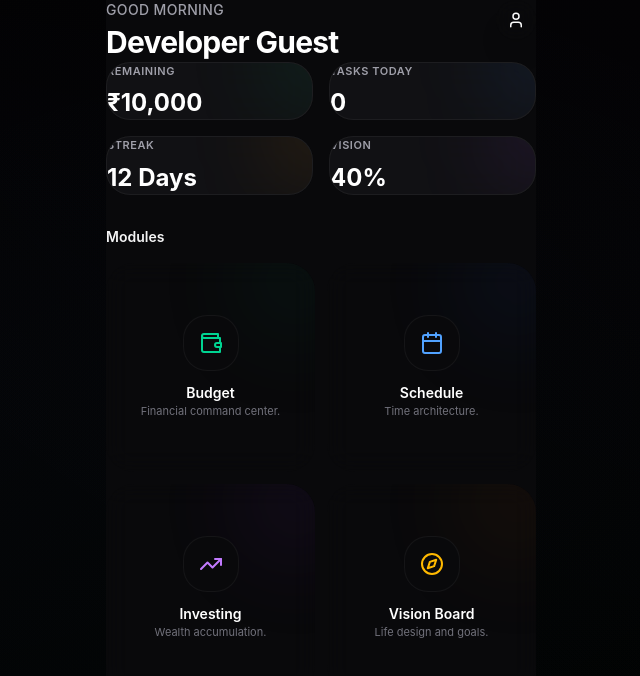
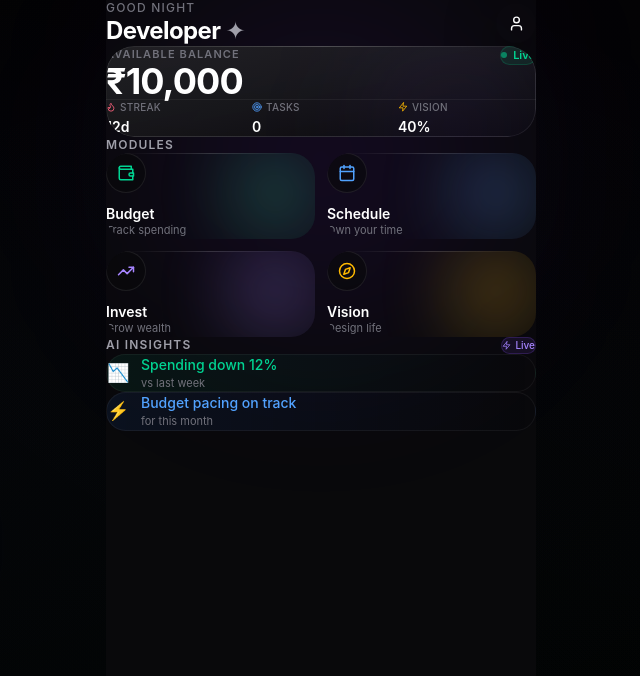
Before and after one commit to Atomstars/Buddy-App, a React (Vite) app: page / in a window 1280 px wide. Both pictures are taken after a click on the button "Sign In as Dev Guest (Bypass)". Shown: the top 676 px of the page, without its empty margins (319-959 px from the left). Built offline with nearby package versions, Linux system fonts and the light colour scheme; no server answers; the database is empty.

Commit message:
feat: premium UX refactor — auth redirect, module nav, cinematic hub design, glass navbar

```diff
--- a/src/App.jsx
+++ b/src/App.jsx
@@ -24,6 +24,7 @@ function App() {
   const [activeTab, setActiveTab] = useState('home');
   const [showSplash, setShowSplash] = useState(true);
   const [selectedDate, setSelectedDate] = useState(new Date());
+  const navigate = useNavigate();
 
   // Auth
   const {
@@ -123,6 +124,15 @@ function App() {
   const isAuthenticated = !!user;
   const showAuth = !showSplash && !authLoading && !isAuthenticated;
   const showApp = !showSplash && !authLoading && isAuthenticated;
+
+  // Always redirect to Global Home Hub immediately after login
+  const prevAuth = React.useRef(false);
+  React.useEffect(() => {
+    if (!prevAuth.current && isAuthenticated && !showSplash) {
+      navigate('/', { replace: true });
+    }
+    prevAuth.current = isAuthenticated;
+  }, [isAuthenticated, showSplash]);
 
 
   return (
--- a/src/components/GlobalHomeHub.jsx
+++ b/src/components/GlobalHomeHub.jsx
@@ -1,6 +1,6 @@
 import React from 'react';
 import { motion } from 'framer-motion';
-import { Wallet, Calendar, TrendingUp, Compass, User } from 'lucide-react';
+import { Wallet, Calendar, TrendingUp, Compass, User, Zap, Target, Flame } from 'lucide-react';
 import { useNavigate } from 'react-router-dom';
 import { formatCurrency } from '../utils/formatters';
 
@@ -16,8 +16,9 @@ export const GlobalHomeHub = ({
 
   const getGreeting = () => {
     const hour = new Date().getHours();
+    if (hour < 5)  return 'Good Night';
     if (hour < 12) return 'Good Morning';
-    if (hour < 18) return 'Good Afternoon';
+    if (hour < 17) return 'Good Afternoon';
     return 'Good Evening';
   };
 
@@ -25,128 +26,219 @@ export const GlobalHomeHub = ({
     {
       id: 'budget',
       title: 'Budget',
-      desc: 'Financial command center.',
+      desc: 'Track spending',
       icon: Wallet,
-      color: 'from-emerald-500/20 to-emerald-900/40 text-emerald-400',
+      glow: '#34d399',
+      bg: 'from-emerald-500/15 to-emerald-900/5',
+      iconColor: 'text-emerald-400',
       path: '/budget'
     },
     {
       id: 'schedule',
       title: 'Schedule',
-      desc: 'Time architecture.',
+      desc: 'Own your time',
       icon: Calendar,
-      color: 'from-blue-500/20 to-blue-900/40 text-blue-400',
+      glow: '#60a5fa',
+      bg: 'from-blue-500/15 to-blue-900/5',
+      iconColor: 'text-blue-400',
       path: '/schedule'
     },
     {
       id: 'investing',
-      title: 'Investing',
-      desc: 'Wealth accumulation.',
+      title: 'Invest',
+      desc: 'Grow wealth',
       icon: TrendingUp,
-      color: 'from-purple-500/20 to-purple-900/40 text-purple-400',
+      glow: '#a78bfa',
+      bg: 'from-violet-500/15 to-violet-900/5',
+      iconColor: 'text-violet-400',
       path: '/investing'
     },
     {
       id: 'manifest',
-      title: 'Vision Board',
-      desc: 'Life design and goals.',
+      title: 'Vision',
+      desc: 'Design life',
       icon: Compass,
-      color: 'from-amber-500/20 to-amber-900/40 text-amber-400',
+      glow: '#fbbf24',
+      bg: 'from-amber-500/15 to-amber-900/5',
+      iconColor: 'text-amber-400',
       path: '/manifest'
     }
   ];
 
+  const firstName = (userName || 'Akash').split(' ')[0];
+
   return (
-    <div className="w-full min-h-screen bg-zinc-950 text-zinc-50 pb-safe relative overflow-x-hidden selection:bg-zinc-800">
-      <header className="w-full px-4 pt-12 pb-6 flex justify-between items-start">
+    <div className="w-full min-h-screen bg-zinc-950 text-zinc-50 overflow-x-hidden pb-10 relative selection:bg-zinc-800">
+
+      {/* Ambient background layers */}
+      <div className="pointer-events-none fixed inset-0 z-0">
+        <div className="absolute top-0 left-1/2 -translate-x-1/2 w-80 h-80 bg-violet-600/10 rounded-full blur-[100px]" />
+        <div className="absolute top-40 right-0 w-48 h-48 bg-emerald-500/8 rounded-full blur-[80px]" />
+        <div className="absolute bottom-40 left-0 w-48 h-48 bg-blue-500/8 rounded-full blur-[80px]" />
+      </div>
+
+      {/* Header */}
+      <header className="relative z-10 w-full px-5 pt-12 pb-2 flex justify-between items-center">
         <motion.div
-          initial={{ opacity: 0, y: 10 }}
-          animate={{ opacity: 1, y: 0 }}
-          className="flex flex-col gap-1"
+          initial={{ opacity: 0, x: -10 }}
+          animate={{ opacity: 1, x: 0 }}
+          transition={{ duration: 0.4 }}
         >
-          <p className="text-zinc-400 text-sm font-medium tracking-wide uppercase">
+          <p className="text-zinc-500 text-xs font-medium tracking-widest uppercase mb-0.5">
             {getGreeting()}
           </p>
-          <h1 className="text-3xl font-bold tracking-tight text-white m-0 leading-tight">
-            {userName || 'Akash'}
+          <h1 className="text-2xl font-bold tracking-tight text-white leading-tight">
+            {firstName} <span className="text-zinc-400 font-light">✦</span>
           </h1>
         </motion.div>
 
         <motion.button
-          initial={{ opacity: 0, scale: 0.9 }}
+          initial={{ opacity: 0, scale: 0.8 }}
           animate={{ opacity: 1, scale: 1 }}
+          transition={{ duration: 0.4, delay: 0.1 }}
+          whileTap={{ scale: 0.9 }}
           onClick={onProfileClick}
-          className="w-10 h-10 rounded-full bg-zinc-800/80 backdrop-blur-md border border-white/10 flex items-center justify-center text-white hover:bg-zinc-700/80 transition-all hover:scale-105 outline-none shadow-xl"
+          className="w-10 h-10 rounded-full bg-zinc-800 border border-white/10 flex items-center justify-center text-zinc-300 hover:bg-zinc-700 hover:text-white transition-all outline-none shadow-lg"
         >
-          <User size={18} />
+          <User size={17} />
         </motion.button>
       </header>
 
-      <main className="w-full px-4 flex flex-col gap-8 pb-12">
+      {/* Hero Financial Card */}
       <motion.section
-          initial={{ opacity: 0, y: 10 }}
+        initial={{ opacity: 0, y: 16 }}
         animate={{ opacity: 1, y: 0 }}
-          transition={{ delay: 0.1 }}
-          className="grid grid-cols-2 gap-4"
+        transition={{ duration: 0.5, delay: 0.1 }}
+        className="relative z-10 mx-4 mt-6"
       >
-          <div className="bg-zinc-900/60 backdrop-blur-xl border border-white/5 rounded-[1.5rem] p-5 flex flex-col gap-2 relative overflow-hidden">
-             <div className="absolute top-0 right-0 w-24 h-24 bg-emerald-500/10 rounded-full blur-2xl -translate-y-1/2 translate-x-1/2" />
-             <p className="text-zinc-400 text-[11px] font-semibold tracking-wider uppercase">Remaining</p>
-             <p className="text-2xl font-bold text-white">{formatCurrency(Math.max(0, monthlyRemaining || 0))}</p>
+        <div className="relative rounded-[1.75rem] overflow-hidden">
+          {/* Card gradient bg */}
+          <div className="absolute inset-0 bg-gradient-to-br from-zinc-800/80 via-zinc-900/90 to-zinc-950 border border-white/8 rounded-[1.75rem]" />
+          <div className="absolute top-0 left-0 right-0 h-px bg-gradient-to-r from-transparent via-white/20 to-transparent" />
+          <div className="absolute top-0 right-0 w-40 h-40 bg-violet-500/10 rounded-full blur-3xl pointer-events-none" />
+
+          <div className="relative z-10 p-6">
+            <div className="flex items-start justify-between mb-5">
+              <div>
+                <p className="text-zinc-500 text-[11px] font-semibold tracking-widest uppercase mb-1">Available Balance</p>
+                <p className="text-4xl font-bold text-white tracking-tight leading-none">
+                  {formatCurrency(Math.max(0, monthlyRemaining || 0))}
+                </p>
               </div>
-          <div className="bg-zinc-900/60 backdrop-blur-xl border border-white/5 rounded-[1.5rem] p-5 flex flex-col gap-2 relative overflow-hidden">
-             <div className="absolute top-0 right-0 w-24 h-24 bg-blue-500/10 rounded-full blur-2xl -translate-y-1/2 translate-x-1/2" />
-             <p className="text-zinc-400 text-[11px] font-semibold tracking-wider uppercase">Tasks Today</p>
-             <p className="text-2xl font-bold text-white">{tasksToday || 0}</p>
+              <div className="flex items-center gap-1.5 bg-emerald-500/10 border border-emerald-500/20 rounded-full px-3 py-1.5">
+                <div className="w-1.5 h-1.5 rounded-full bg-emerald-400 animate-pulse" />
+                <span className="text-emerald-400 text-[11px] font-semibold">Live</span>
               </div>
-          <div className="bg-zinc-900/60 backdrop-blur-xl border border-white/5 rounded-[1.5rem] p-5 flex flex-col gap-2 relative overflow-hidden">
-             <div className="absolute top-0 right-0 w-24 h-24 bg-amber-500/10 rounded-full blur-2xl -translate-y-1/2 translate-x-1/2" />
-             <p className="text-zinc-400 text-[11px] font-semibold tracking-wider uppercase">Streak</p>
-             <p className="text-2xl font-bold text-white">{streakCount} Days</p>
             </div>
-          <div className="bg-zinc-900/60 backdrop-blur-xl border border-white/5 rounded-[1.5rem] p-5 flex flex-col gap-2 relative overflow-hidden">
-             <div className="absolute top-0 right-0 w-24 h-24 bg-purple-500/10 rounded-full blur-2xl -translate-y-1/2 translate-x-1/2" />
-             <p className="text-zinc-400 text-[11px] font-semibold tracking-wider uppercase">Vision</p>
-             <p className="text-2xl font-bold text-white">{visionProgress}%</p>
+
+            {/* Stats row */}
+            <div className="grid grid-cols-3 gap-2 pt-4 border-t border-white/5">
+              <div className="flex flex-col gap-0.5">
+                <div className="flex items-center gap-1">
+                  <Flame size={10} className="text-rose-400" />
+                  <span className="text-zinc-500 text-[10px] font-medium uppercase tracking-wide">Streak</span>
+                </div>
+                <p className="text-white font-semibold text-sm">{streakCount}d</p>
+              </div>
+              <div className="flex flex-col gap-0.5">
+                <div className="flex items-center gap-1">
+                  <Target size={10} className="text-blue-400" />
+                  <span className="text-zinc-500 text-[10px] font-medium uppercase tracking-wide">Tasks</span>
+                </div>
+                <p className="text-white font-semibold text-sm">{tasksToday || 0}</p>
+              </div>
+              <div className="flex flex-col gap-0.5">
+                <div className="flex items-center gap-1">
+                  <Zap size={10} className="text-amber-400" />
+                  <span className="text-zinc-500 text-[10px] font-medium uppercase tracking-wide">Vision</span>
+                </div>
+                <p className="text-white font-semibold text-sm">{visionProgress}%</p>
+              </div>
+            </div>
+          </div>
         </div>
       </motion.section>
 
+      {/* Module Grid */}
       <motion.section
-          initial={{ opacity: 0, y: 10 }}
+        initial={{ opacity: 0, y: 16 }}
         animate={{ opacity: 1, y: 0 }}
-          transition={{ delay: 0.2 }}
-          className="flex flex-col gap-4"
+        transition={{ duration: 0.5, delay: 0.2 }}
+        className="relative z-10 px-4 mt-6"
       >
-          <h2 className="text-zinc-100 font-semibold text-sm px-1">Modules</h2>
+        <div className="flex items-center justify-between mb-3 px-1">
+          <p className="text-zinc-400 text-xs font-semibold tracking-widest uppercase">Modules</p>
+        </div>
+
         <div className="grid grid-cols-2 gap-3">
           {services.map((svc, i) => {
             const Icon = svc.icon;
             return (
               <motion.button
                 key={svc.id}
+                initial={{ opacity: 0, y: 12 }}
+                animate={{ opacity: 1, y: 0 }}
+                transition={{ duration: 0.4, delay: 0.25 + i * 0.06 }}
                 whileTap={{ scale: 0.95 }}
-                  initial={{ opacity: 0, y: 10 }}
-                  animate={{ opacity: 1, y: 0 }}
-                  transition={{ delay: 0.2 + i * 0.05 }}
                 onClick={() => navigate(svc.path)}
-                  className="bg-zinc-900/50 backdrop-blur-md border border-white/5 hover:bg-white/10 transition-colors rounded-[1.75rem] p-5 flex flex-col items-center justify-center gap-3 text-center outline-none relative overflow-hidden group aspect-square"
+                className={`relative overflow-hidden rounded-[1.5rem] bg-gradient-to-br ${svc.bg} border border-white/6 p-5 flex flex-col gap-3 text-left outline-none group`}
+                style={{ WebkitTapHighlightColor: 'transparent' }}
               >
-                  <div className={`absolute top-0 right-0 w-28 h-28 bg-gradient-to-br ${svc.color} blur-[50px] opacity-40 group-hover:opacity-70 transition-opacity pointer-events-none rounded-full translate-x-1/3 -translate-y-1/3`} />
+                {/* Glow blob */}
+                <div
+                  className="absolute top-0 right-0 w-20 h-20 rounded-full blur-2xl opacity-40 group-hover:opacity-70 transition-opacity pointer-events-none"
+                  style={{ background: svc.glow }}
+                />
+                {/* Top shimmer line */}
+                <div className="absolute top-0 left-4 right-4 h-px bg-gradient-to-r from-transparent via-white/15 to-transparent" />
 
-                  <div className={`w-14 h-14 rounded-2xl bg-zinc-950 border border-white/5 flex items-center justify-center relative z-10 ${svc.color.split(' ')[2]}`}>
-                    <Icon size={24} />
+                <div className={`w-10 h-10 rounded-2xl bg-zinc-950/60 border border-white/8 flex items-center justify-center ${svc.iconColor}`}>
+                  <Icon size={18} />
                 </div>
 
-                  <div className="relative z-10 flex flex-col gap-0.5">
-                    <h3 className="text-white font-semibold text-sm">{svc.title}</h3>
-                    <p className="text-zinc-500 text-[11px] leading-tight">{svc.desc}</p>
+                <div>
+                  <p className="text-white font-semibold text-sm leading-tight">{svc.title}</p>
+                  <p className="text-zinc-500 text-[11px] mt-0.5">{svc.desc}</p>
                 </div>
               </motion.button>
             );
           })}
         </div>
       </motion.section>
-      </main>
+
+      {/* AI Insight strip */}
+      <motion.section
+        initial={{ opacity: 0, y: 12 }}
+        animate={{ opacity: 1, y: 0 }}
+        transition={{ duration: 0.5, delay: 0.4 }}
+        className="relative z-10 px-4 mt-6"
+      >
+        <div className="flex items-center justify-between mb-3 px-1">
+          <p className="text-zinc-400 text-xs font-semibold tracking-widest uppercase">AI Insights</p>
+          <div className="flex items-center gap-1 bg-violet-500/10 border border-violet-500/20 rounded-full px-2 py-0.5">
+            <Zap size={9} className="text-violet-400" />
+            <span className="text-violet-400 text-[10px] font-medium">Live</span>
+          </div>
+        </div>
+
+        <div className="space-y-2">
+          {[
+            { icon: '📉', title: 'Spending down 12%', sub: 'vs last week', color: 'text-emerald-400', bg: 'from-emerald-500/8 to-transparent' },
+            { icon: '⚡', title: 'Budget pacing on track', sub: 'for this month', color: 'text-blue-400', bg: 'from-blue-500/8 to-transparent' },
+          ].map((item, i) => (
+            <div
+              key={i}
+              className={`flex items-center gap-3 bg-gradient-to-r ${item.bg} border border-white/5 rounded-2xl px-4 py-3`}
+            >
+              <span className="text-lg">{item.icon}</span>
+              <div className="flex-1 min-w-0">
+                <p className={`text-sm font-medium ${item.color}`}>{item.title}</p>
+                <p className="text-zinc-500 text-[11px]">{item.sub}</p>
+              </div>
+            </div>
+          ))}
+        </div>
+      </motion.section>
     </div>
   );
 };
--- a/src/components/layout/AppShell.jsx
+++ b/src/components/layout/AppShell.jsx
@@ -1,16 +1,56 @@
 import React from 'react';
-import { Header } from './Header';
+import { Home, ChevronLeft } from 'lucide-react';
 import { FloatingBottomNavbar } from './FloatingBottomNavbar';
+import { useNavigate, useLocation } from 'react-router-dom';
+import { useTheme } from '../../hooks/useTheme';
+import { motion } from 'framer-motion';
+import { Moon, Sun, Settings } from 'lucide-react';
+
+const ModuleHeader = ({ title, onProfileClick }) => {
+  const navigate = useNavigate();
+  const { theme, toggleTheme } = useTheme();
+
+  return (
+    <header className="sticky top-0 z-50 w-full px-4 py-3 flex items-center justify-between backdrop-blur-2xl bg-zinc-950/80 border-b border-white/5">
+      <button
+        onClick={() => navigate('/', { replace: true })}
+        className="flex items-center gap-2 text-zinc-400 hover:text-white transition-colors group outline-none"
+        style={{ WebkitTapHighlightColor: 'transparent' }}
+      >
+        <div className="w-8 h-8 rounded-full bg-white/5 hover:bg-white/10 flex items-center justify-center transition-colors">
+          <Home size={16} />
+        </div>
+        <span className="text-xs font-medium tracking-wide opacity-0 group-hover:opacity-100 transition-opacity">Hub</span>
+      </button>
+
+      <motion.h1
+        initial={{ opacity: 0, y: -4 }}
+        animate={{ opacity: 1, y: 0 }}
+        className="text-sm font-semibold text-white tracking-wide"
+      >
+        {title}
+      </motion.h1>
+
+      <button
+        onClick={onProfileClick}
+        className="w-8 h-8 rounded-full bg-white/5 hover:bg-white/10 flex items-center justify-center text-zinc-400 hover:text-white transition-colors outline-none"
+      >
+        <Settings size={15} />
+      </button>
+    </header>
+  );
+};
 
 export const AppShell = ({
   children,
   activeTab,
   onTabSelect,
-  onProfileClick
+  onProfileClick,
+  title = 'Budget'
 }) => {
   return (
     <div className="w-full min-h-screen bg-zinc-950 text-zinc-50 font-sans selection:bg-zinc-800 flex flex-col overflow-x-hidden">
-      <Header onProfileClick={onProfileClick} />
+      <ModuleHeader title={title} onProfileClick={onProfileClick} />
 
       <main className="flex-1 w-full px-4 pt-4 pb-32 flex flex-col gap-6">
         {children}
--- a/src/components/layout/FloatingBottomNavbar.jsx
+++ b/src/components/layout/FloatingBottomNavbar.jsx
@@ -1,18 +1,24 @@
 import React from 'react';
 import { Home, BarChart2, TrendingUp, Wallet } from 'lucide-react';
-import { motion } from 'framer-motion';
+import { motion, AnimatePresence } from 'framer-motion';
 
 const tabs = [
-  { id: 'home', label: 'Home', icon: Home },
-  { id: 'analytics', label: 'Analytics', icon: BarChart2 },
-  { id: 'investing', label: 'Investing', icon: TrendingUp },
-  { id: 'transactions', label: 'Recent', icon: Wallet },
+  { id: 'home',         label: 'Home',      icon: Home },
+  { id: 'analytics',   label: 'Analytics',  icon: BarChart2 },
+  { id: 'investing',   label: 'Invest',     icon: TrendingUp },
+  { id: 'transactions',label: 'Recent',     icon: Wallet },
 ];
 
 export const FloatingBottomNavbar = ({ activeTab, onTabSelect }) => {
   return (
-    <nav className="sticky bottom-0 z-50 flex justify-center pb-5 pt-3 px-4 pointer-events-none w-full bg-transparent">
-      <div className="pointer-events-auto flex items-center justify-between gap-2 px-3 py-2 bg-zinc-900/85 backdrop-blur-3xl border border-white/10 rounded-[2rem] shadow-[0_20px_40px_-10px_rgba(0,0,0,0.5)] w-full max-w-[340px]">
+    <nav className="sticky bottom-0 z-50 flex justify-center pb-5 pt-2 px-4 pointer-events-none w-full">
+      <div className="relative pointer-events-auto flex items-center justify-between gap-1 px-2 py-2 rounded-[2rem] w-full shadow-[0_8px_32px_-4px_rgba(0,0,0,0.8),0_0_0_1px_rgba(255,255,255,0.06)] overflow-hidden">
+
+        {/* Glass background layers */}
+        <div className="absolute inset-0 bg-zinc-900/90 backdrop-blur-3xl rounded-[2rem]" />
+        <div className="absolute inset-0 bg-gradient-to-b from-white/[0.04] to-transparent rounded-[2rem]" />
+        <div className="absolute top-0 left-6 right-6 h-px bg-gradient-to-r from-transparent via-white/15 to-transparent" />
+
         {tabs.map((tab) => {
           const Icon = tab.icon;
           const isActive = activeTab === tab.id;
@@ -21,27 +27,46 @@ export const FloatingBottomNavbar = ({ activeTab, onTabSelect }) => {
             <button
               key={tab.id}
               onClick={() => onTabSelect(tab.id)}
-              className="relative flex flex-col items-center justify-center w-[72px] h-[64px] rounded-[1.5rem] transition-colors duration-300 group outline-none"
+              className="relative flex flex-col items-center justify-center flex-1 h-[58px] rounded-[1.5rem] transition-colors duration-200 group outline-none"
               style={{ WebkitTapHighlightColor: 'transparent' }}
             >
+              {/* Active pill bg */}
+              <AnimatePresence>
+                {isActive && (
+                  <motion.div
+                    layoutId="navActivePill"
+                    className="absolute inset-1 bg-white/10 rounded-[1.25rem]"
+                    initial={false}
+                    transition={{ type: 'spring', stiffness: 450, damping: 35 }}
+                  />
+                )}
+              </AnimatePresence>
+
+              {/* Active glow dot */}
               {isActive && (
                 <motion.div
-                  layoutId="activeNavTab"
-                  className="absolute inset-0 bg-white/10 rounded-[1.5rem]"
-                  initial={false}
-                  transition={{ type: "spring", stiffness: 400, damping: 30 }}
+                  layoutId="navGlowDot"
+                  className="absolute top-2 left-1/2 -translate-x-1/2 w-1 h-1 rounded-full bg-white/70"
+                  transition={{ type: 'spring', stiffness: 450, damping: 35 }}
                 />
               )}
 
               <motion.div
-                className={`relative z-10 flex flex-col items-center gap-1.5 ${
-                  isActive ? 'text-white' : 'text-zinc-500 group-hover:text-zinc-300'
+                className={`relative z-10 flex flex-col items-center gap-1 ${
+                  isActive ? 'text-white' : 'text-zinc-600 group-hover:text-zinc-400'
                 }`}
-                animate={{ scale: isActive ? 1.05 : 1 }}
-                whileTap={{ scale: 0.9 }}
+                animate={{ scale: isActive ? 1.05 : 1, y: isActive ? -1 : 0 }}
+                transition={{ type: 'spring', stiffness: 400, damping: 25 }}
+                whileTap={{ scale: 0.88 }}
               >
-                <Icon size={24} strokeWidth={isActive ? 2.5 : 2} className="transition-all duration-300" />
-                <span className="text-[10px] font-medium tracking-wide">
+                <Icon
+                  size={22}
+                  strokeWidth={isActive ? 2.5 : 1.8}
+                  className="transition-all duration-200"
+                />
+                <span className={`text-[10px] font-medium tracking-wide transition-all duration-200 ${
+                  isActive ? 'text-white/90' : 'text-zinc-600'
+                }`}>
                   {tab.label}
                 </span>
               </motion.div>
```
Lines whose indentation alone changed are shown as unchanged.
